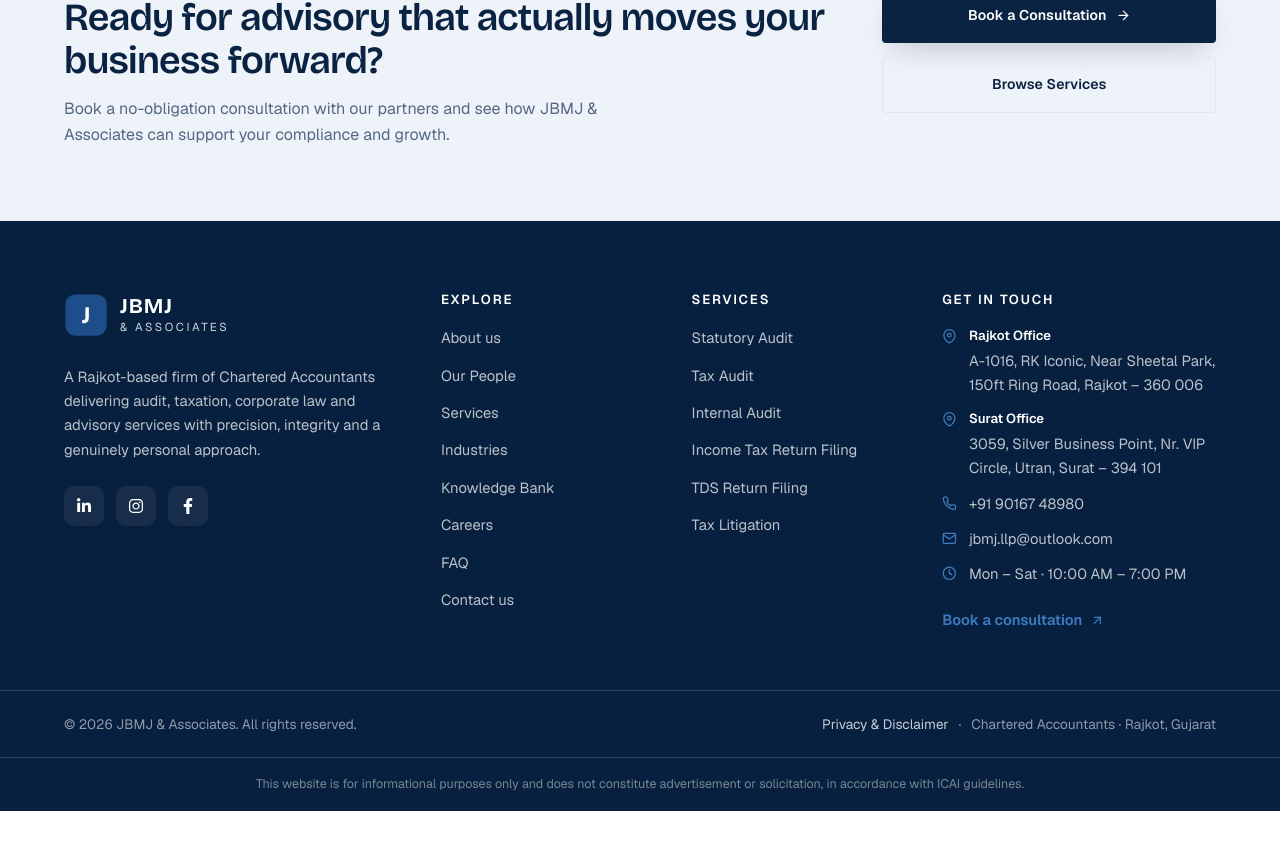
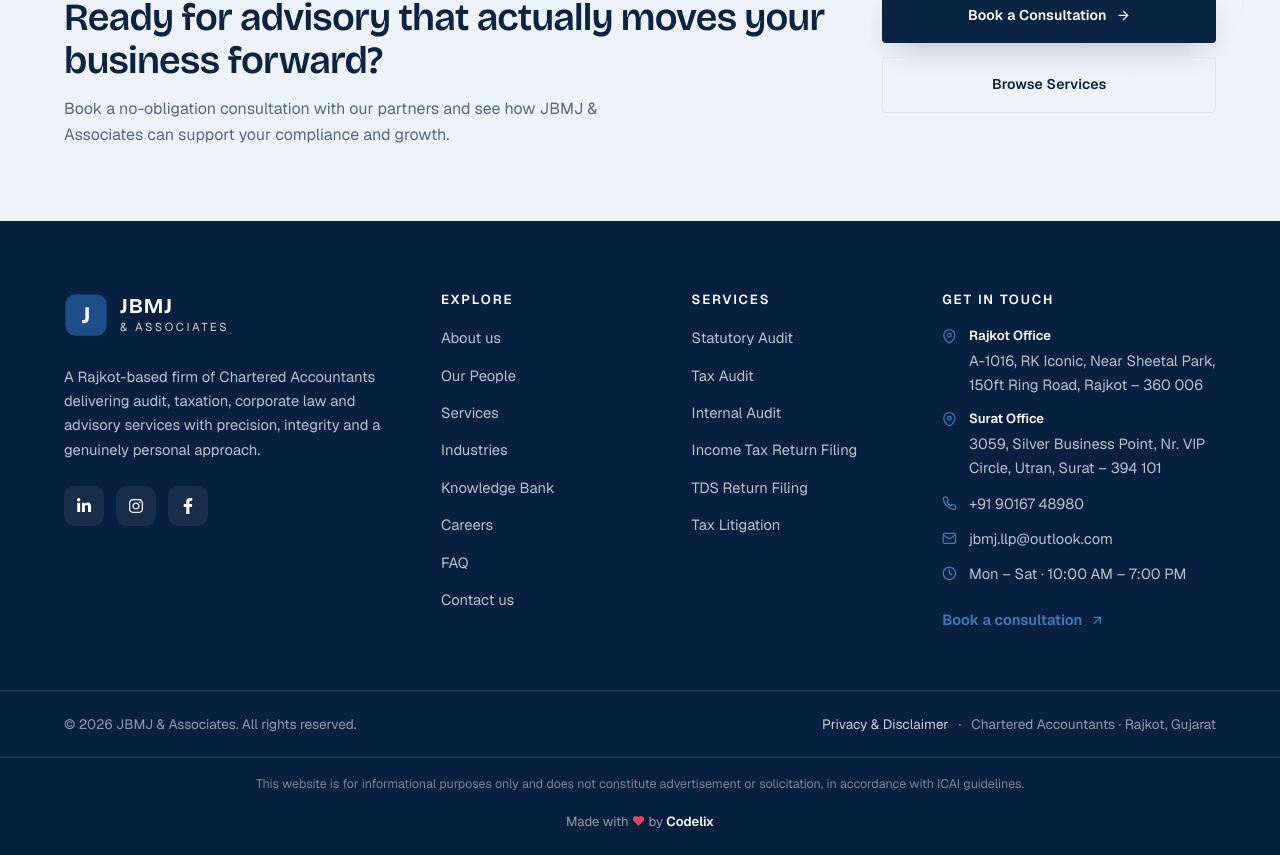
Before and after one commit to Princepadariya/JBMJ-Associates, a React (Vite) app: page / in a window 1280 px wide. Shown: the part 8840-9695 px from the top of the page. Before the commit the page ends 9651 px from the top, so only its background shows below. Built offline with nearby package versions, Linux system fonts and the light colour scheme.

Commit message:
feat: add Footer component and foundational global CSS styles

```diff
--- a/src/App.css
+++ b/src/App.css
@@ -1075,6 +1075,20 @@
   font-size: 0.78rem;
   color: rgba(255, 255, 255, 0.45);
 }
+.footer__credit {
+  margin: 0;
+  padding: 0 24px 22px;
+  text-align: center;
+  font-size: 0.82rem;
+  color: rgba(255, 255, 255, 0.55);
+}
+.footer__heart { color: #e0455e; }
+.footer__credit a {
+  color: #fff;
+  font-weight: 600;
+  transition: color 0.2s var(--ease);
+}
+.footer__credit a:hover { color: var(--gold-400); }
 
 /* ===================== LEGAL PAGE ===================== */
 .legal { max-width: 800px; }
--- a/src/components/Footer.jsx
+++ b/src/components/Footer.jsx
@@ -92,6 +92,13 @@ export default function Footer() {
         This website is for informational purposes only and does not constitute
         advertisement or solicitation, in accordance with ICAI guidelines.
       </p>
+
+      <p className="footer__credit">
+        Made with <span className="footer__heart" aria-hidden="true">❤</span> by{' '}
+        <a href="https://codelixitsolutions.com" target="_blank" rel="noopener noreferrer">
+          Codelix
+        </a>
+      </p>
     </footer>
   )
 }
```
